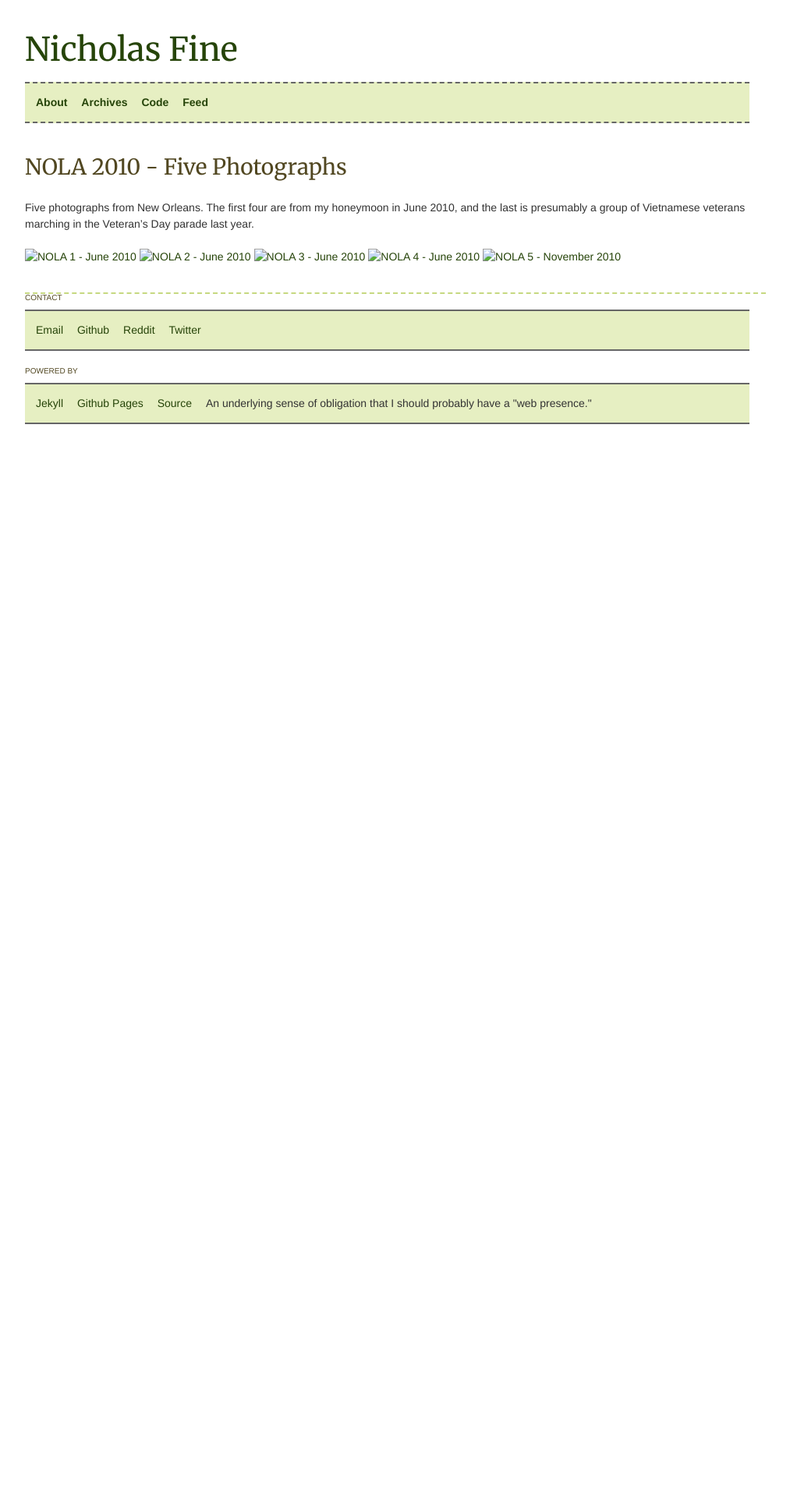
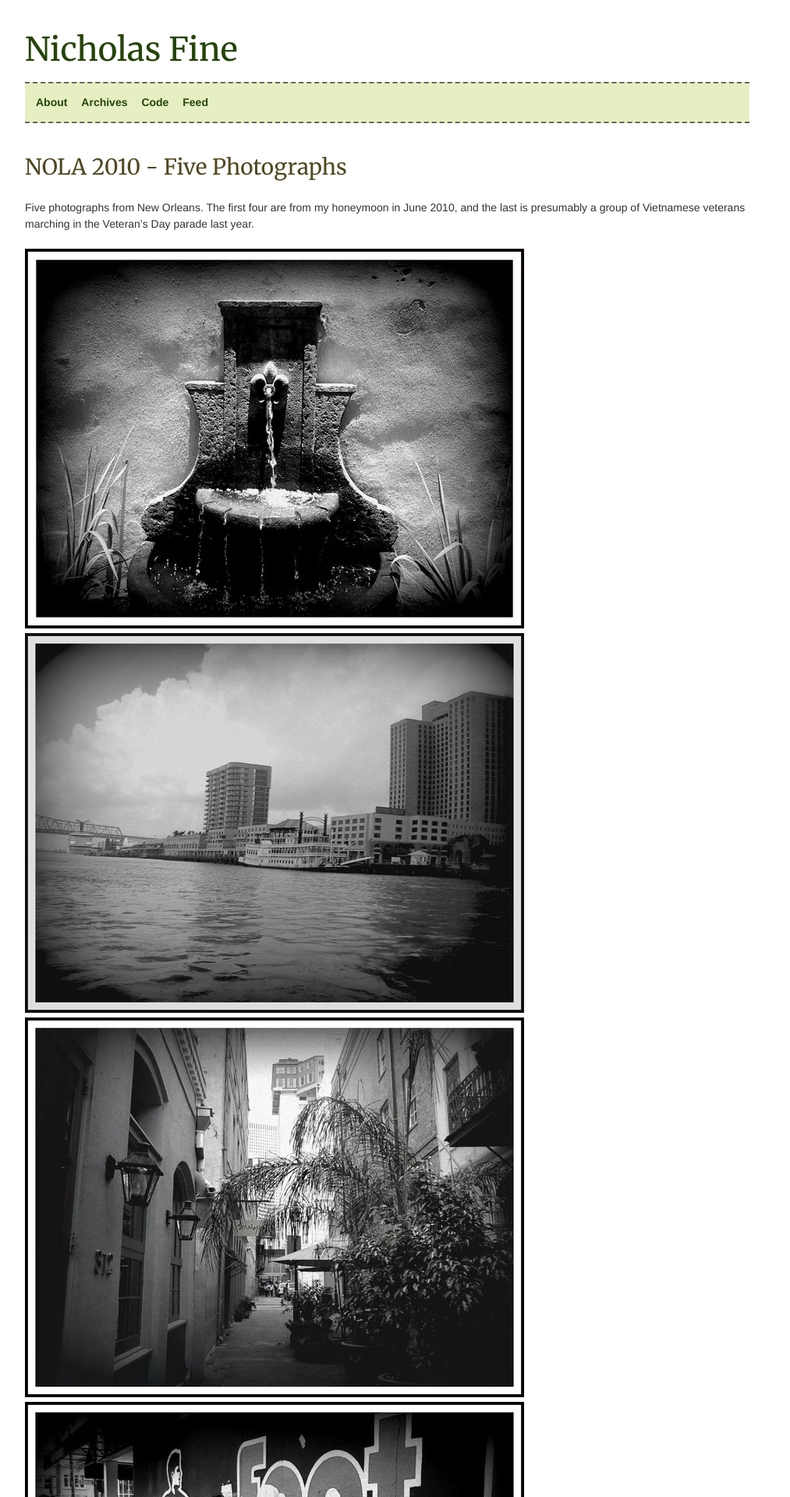
Before and after one commit to yrgoldteeth/yrgoldteeth.github.com, a Jekyll site: the page built from _posts/2011-01-23-nola-photographs.markdown, in a window 1280 px wide. Shown: the top 1920 px of the page at 78% size, without its empty margins (133-1146 px from the left). Built offline with Jekyll 4.4.1, drawn with Linux system fonts in a browser that asks for light colours; some web fonts are replaced; Markdown is read by kramdown in place of the engine named in the settings; before the commit the page ends 900 px from its top, so only the background shows below that.

Commit message:
fix img link breakage

```diff
--- a/_posts/2011-01-23-nola-photographs.markdown
+++ b/_posts/2011-01-23-nola-photographs.markdown
@@ -8,8 +8,8 @@ title: NOLA 2010 - Five Photographs
 Five photographs from New Orleans.  The first four are from my honeymoon in June 2010, and the last is presumably a
 group of Vietnamese veterans marching in the Veteran's Day parade last year.
 
-<a href="/images/nola_1.jpg"><img src='/images/thumbs/nola_1.jpg' alt='NOLA 1 - June 2010' /></a>
-<a href="/images/nola_2.jpg"><img src='/images/thumbs/nola_2.jpg' alt='NOLA 2 - June 2010' /></a>
-<a href="/images/nola_3.jpg"><img src='/images/thumbs/nola_3.jpg' alt='NOLA 3 - June 2010' /></a>
-<a href="/images/nola_4.jpg"><img src='/images/thumbs/nola_4.jpg' alt='NOLA 4 - June 2010' /></a>
-<a href="/images/nola_5.jpg"><img src='/images/thumbs/nola_5.jpg' alt='NOLA 5 - November 2010' /></a>
+<a href="/images/nola/nola_1.jpg"><img src='/images/nola/thumbs/nola_1.jpg' alt='NOLA 1 - June 2010' /></a>
+<a href="/images/nola/nola_2.jpg"><img src='/images/nola/thumbs/nola_2.jpg' alt='NOLA 2 - June 2010' /></a>
+<a href="/images/nola/nola_3.jpg"><img src='/images/nola/thumbs/nola_3.jpg' alt='NOLA 3 - June 2010' /></a>
+<a href="/images/nola/nola_4.jpg"><img src='/images/nola/thumbs/nola_4.jpg' alt='NOLA 4 - June 2010' /></a>
+<a href="/images/nola/nola_5.jpg"><img src='/images/nola/thumbs/nola_5.jpg' alt='NOLA 5 - November 2010' /></a>
```
